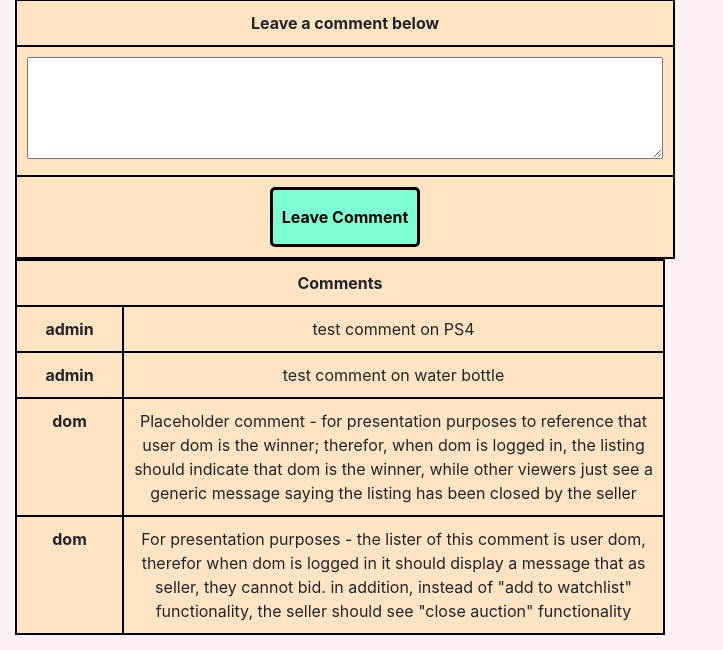
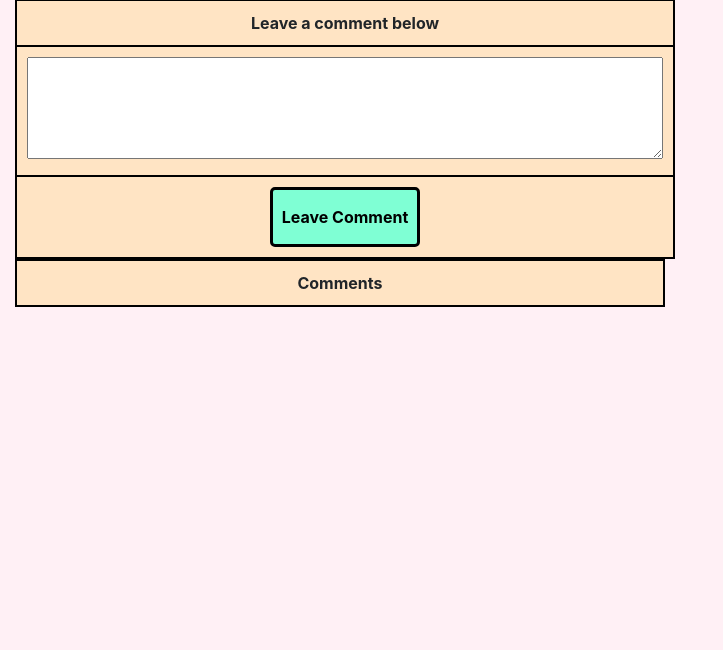
Before and after one commit to Dpay123/Commerce-2.0, a Django app: page /listing/5 in a window 1280 px wide. Shown: the part 1129-1779 px from the top of the page, without its empty margins (0-723 px from the left). After the commit the page ends 1436 px from the top, so only its background shows below. Run offline with Django 3.2, Linux system fonts and the light colour scheme; data comes from the database, SQL or seed files in the repository; both versions use the stored data as it was after the commit; lists and menus that the app fills with data are empty; some libraries are stand-ins or nearby versions.

Commit message:
misc fixes

```diff
--- a/auctions/models.py
+++ b/auctions/models.py
@@ -33,6 +33,9 @@ class Bid(models.Model):
     bidding_on = models.ForeignKey(Listing, null=True, on_delete=models.CASCADE)
     bid = models.FloatField()
 
+    def __str__(self):
+        return f"{self.bidding_on} - {self.bid} - {self.bidder}"
+
 class Watchlist(models.Model):
     user = models.ForeignKey(User, null=True, on_delete=models.CASCADE, related_name="watchlist")
     listing = models.ForeignKey(Listing, null=True, on_delete=models.CASCADE, related_name="listings")
--- a/auctions/templates/auctions/listing.html
+++ b/auctions/templates/auctions/listing.html
@@ -94,6 +94,7 @@
         <tr>
             <td colspan="2">
                 <input type="submit" value="Submit Bid">
+                <div class="error">{{ error }}</div>
                 <div class="error">{{ bid_error }}</div>
             </td>
         </tr>
--- a/auctions/views.py
+++ b/auctions/views.py
@@ -61,7 +61,7 @@ def is_valid(bid, listing):
 
 def listing(request, listing_id):
     listing = Listing.objects.get(pk=listing_id)
-    comments = Comment.objects.all()
+    comments = Comment.objects.filter(auction=listing)
     if listing.current_bid == None:
         listing.current_bid = listing.starting_bid
     # if logged in
```
Also changed, not shown: db.sqlite3.
